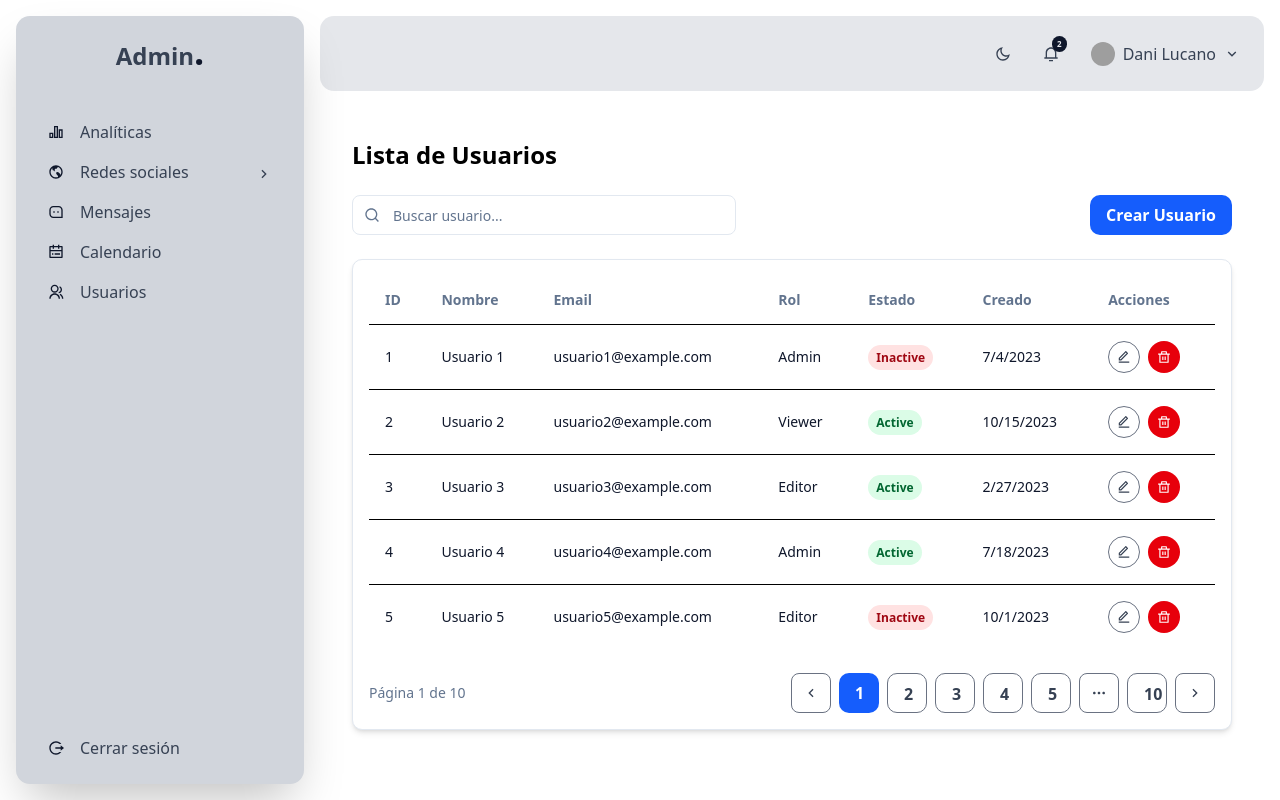
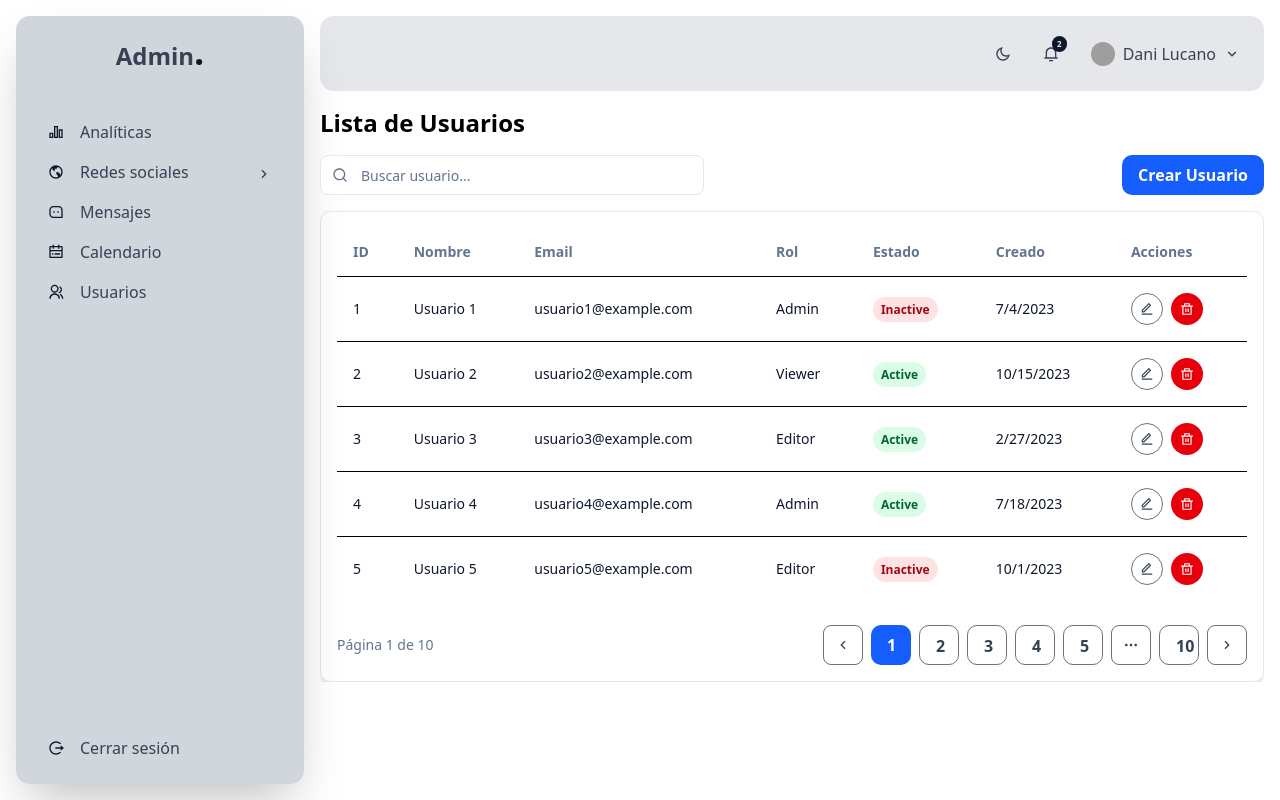
Before and after one commit to DaniLucano10/admin-chanel, a React (Vite) app: page /users in a window 1280 px wide. Built offline with nearby package versions, Linux system fonts and the light colour scheme; grey boxes are pictures that could not be loaded.

Commit message:
mejorando la vista

```diff
--- a/src/layouts/AdminLayout.jsx
+++ b/src/layouts/AdminLayout.jsx
@@ -9,7 +9,7 @@ export const AdminLayout = () => {
       <div className="w-full h-full flex flex-col transition-all">
         <TopBar />
         <main className="w-full overflow-y-auto scrollbar scrollbar-1 md:scrollbar space-y-4 mt-4">
-          <div className="p-8">
+          <div >
             <Outlet />
           </div>
         </main>
--- a/src/pages/admin/Users.jsx
+++ b/src/pages/admin/Users.jsx
@@ -28,7 +28,7 @@ export const Users = () => {
   }, [searchTerm]);
 
   return (
-    <div className="space-y-6">
+    <div className="space-y-4 w-full">
       <h1 className="text-2xl text-black dark:text-white font-bold">Lista de Usuarios</h1>
 
       <div className="flex justify-between items-center flex-wrap gap-4">
```
